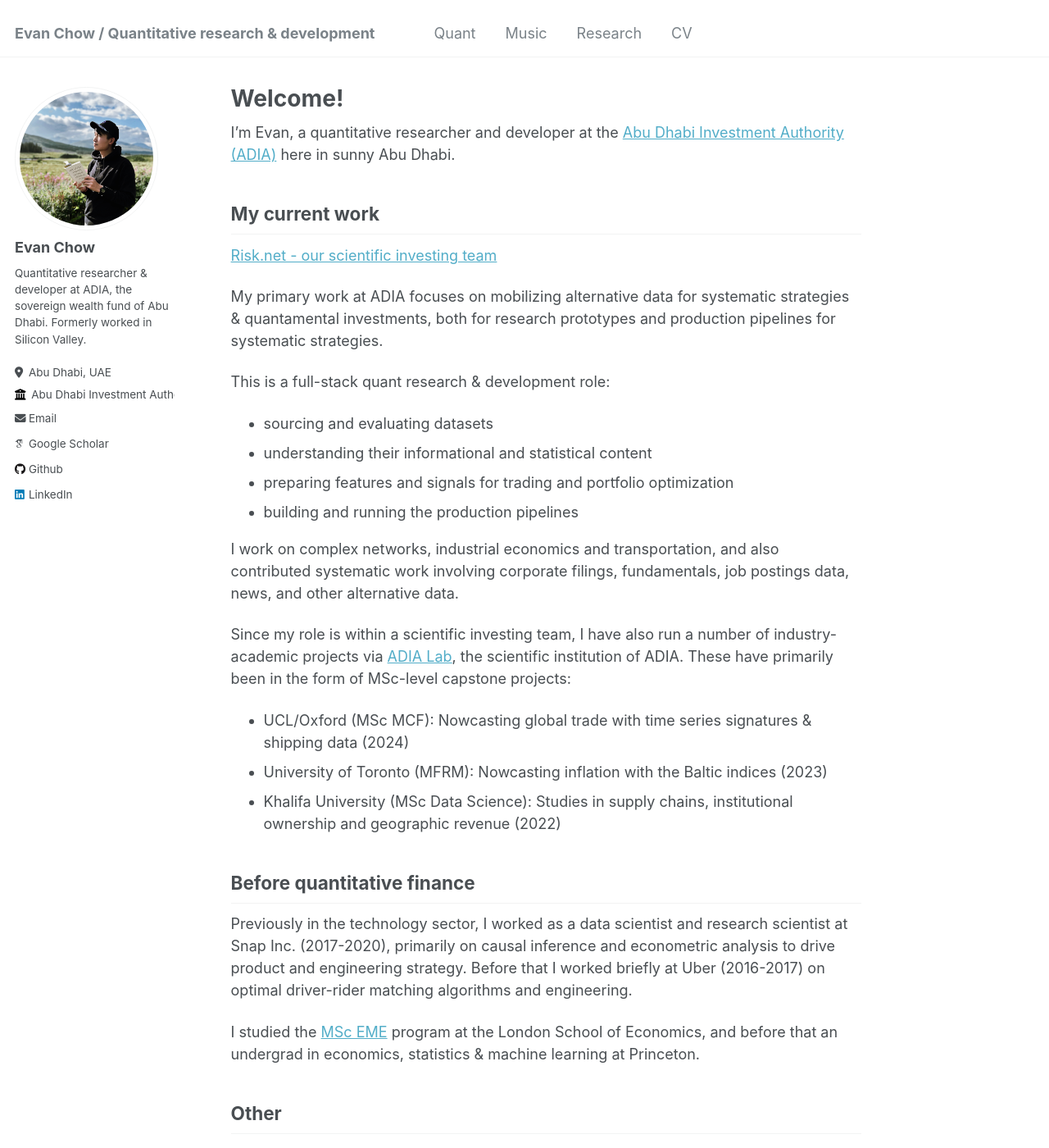
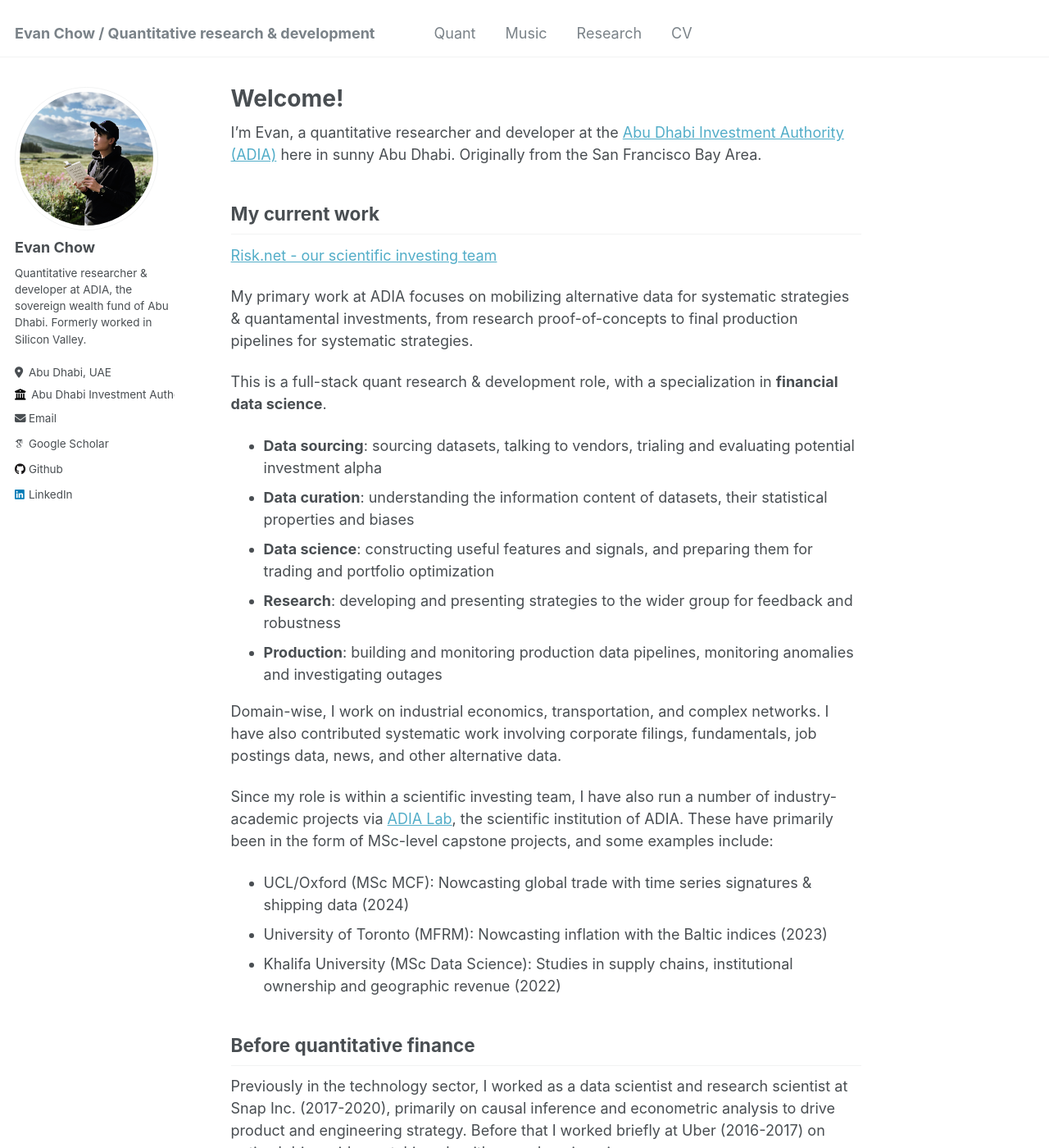
Before and after one commit to evnchw/evnchw.github.io, a Jekyll site: the page built from _pages/about.md, in a window 1280 px wide and 1400 px high. Shown: the whole window at 82% size. Built offline with Jekyll 4.4.1, drawn with Linux system fonts in a browser that asks for light colours; some web fonts are replaced.

Commit message:
Update about.md

```diff
--- a/_pages/about.md
+++ b/_pages/about.md
@@ -7,24 +7,25 @@
   - /about.html
 ---
 
-I'm Evan, a quantitative researcher and developer at the [Abu Dhabi Investment Authority (ADIA)](https://www.adia.ae/) here in sunny Abu Dhabi.
+I'm Evan, a quantitative researcher and developer at the [Abu Dhabi Investment Authority (ADIA)](https://www.adia.ae/) here in sunny Abu Dhabi. Originally from the San Francisco Bay Area.
 
 ## My current work
 
 [Risk.net - our scientific investing team](https://www.risk.net/investing/quant-investing/7929061/adia-wealth-fund-is-building-supergroup-of-quant-investing)
 
-My primary work at ADIA focuses on mobilizing alternative data for systematic strategies & quantamental investments, both for research prototypes and production pipelines for systematic strategies.
+My primary work at ADIA focuses on mobilizing alternative data for systematic strategies & quantamental investments, from research proof-of-concepts to final production pipelines for systematic strategies.
 
-This is a full-stack quant research & development role:
+This is a full-stack quant research & development role, with a specialization in **financial data science**.
 
-- sourcing and evaluating datasets
-- understanding their informational and statistical content
-- preparing features and signals for trading and portfolio optimization
-- building and running the production pipelines
+- **Data sourcing**: sourcing datasets, talking to vendors, trialing and evaluating potential investment alpha
+- **Data curation**: understanding the information content of datasets, their statistical properties and biases
+- **Data science**: constructing useful features and signals, and preparing them for trading and portfolio optimization
+- **Research**: developing and presenting strategies to the wider group for feedback and robustness
+- **Production**: building and monitoring production data pipelines, monitoring anomalies and investigating outages
 
-I work on complex networks, industrial economics and transportation, and also contributed systematic work involving corporate filings, fundamentals, job postings data, news, and other alternative data.
+Domain-wise, I work on industrial economics, transportation, and complex networks. I have also contributed systematic work involving corporate filings, fundamentals, job postings data, news, and other alternative data.
 
-Since my role is within a scientific investing team, I have also run a number of industry-academic projects via [ADIA Lab](https://www.adialab.ae/), the scientific institution of ADIA. These have primarily been in the form of MSc-level capstone projects:
+Since my role is within a scientific investing team, I have also run a number of industry-academic projects via [ADIA Lab](https://www.adialab.ae/), the scientific institution of ADIA. These have primarily been in the form of MSc-level capstone projects, and some examples include:
 
 - UCL/Oxford (MSc MCF): Nowcasting global trade with time series signatures & shipping data (2024)
 - University of Toronto (MFRM): Nowcasting inflation with the Baltic indices (2023)
```
